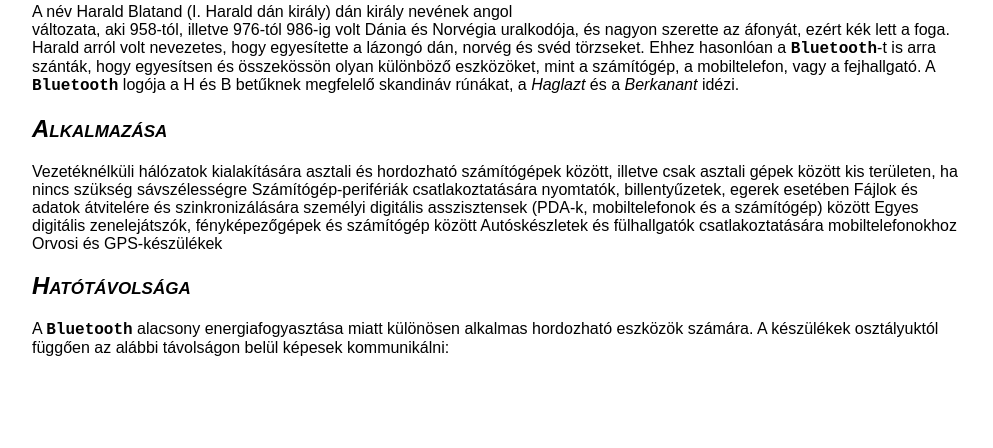
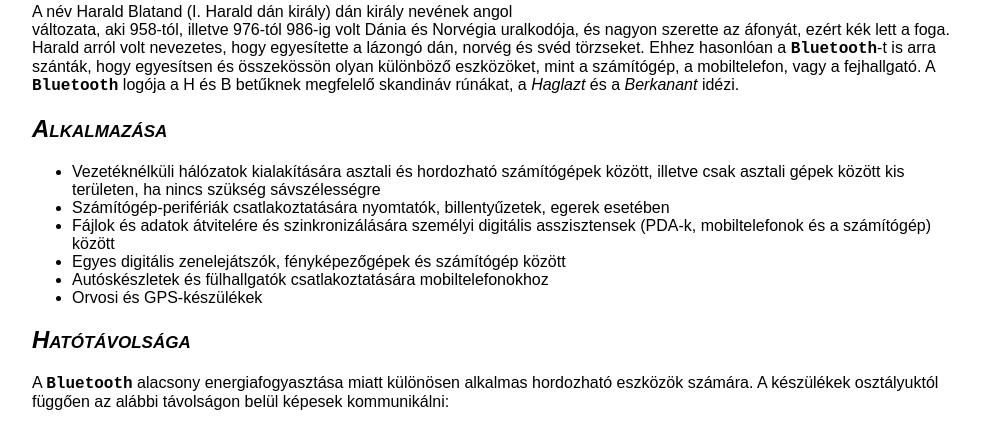
Before and after one commit to FeederWolf/2022-01-03_Bluetooth, a plain HTML site: page index.html in a window 1280 px wide. Shown: the part 280-728 px from the top of the page, without its empty margins (143-1136 px from the left). Drawn offline with Linux system fonts and the light colour scheme.

Commit message:
9. feladat

```diff
--- a/index.html
+++ b/index.html
@@ -23,12 +23,14 @@
 
     <h2>Alkalmazása</h2>
 
-    Vezetéknélküli hálózatok kialakítására asztali és hordozható számítógépek között, illetve csak asztali gépek között kis területen, ha nincs szükség sávszélességre
-    Számítógép-perifériák csatlakoztatására nyomtatók, billentyűzetek, egerek esetében
-    Fájlok és adatok átvitelére és szinkronizálására személyi digitális asszisztensek (PDA-k, mobiltelefonok és a számítógép) között
-    Egyes digitális zenelejátszók, fényképezőgépek és számítógép között
-    Autóskészletek és fülhallgatók csatlakoztatására mobiltelefonokhoz
-    Orvosi és GPS-készülékek
+    <ul>
+      <li>Vezetéknélküli hálózatok kialakítására asztali és hordozható számítógépek között, illetve csak asztali gépek között kis területen, ha nincs szükség sávszélességre</li>
+      <li>Számítógép-perifériák csatlakoztatására nyomtatók, billentyűzetek, egerek esetében</li>
+      <li>Fájlok és adatok átvitelére és szinkronizálására személyi digitális asszisztensek (PDA-k, mobiltelefonok és a számítógép) között</li>
+      <li>Egyes digitális zenelejátszók, fényképezőgépek és számítógép között</li>
+      <li>Autóskészletek és fülhallgatók csatlakoztatására mobiltelefonokhoz</li>
+      <li>Orvosi és GPS-készülékek</li>
+    </ul>
 
     <h2>Hatótávolsága</h2>
 
```
